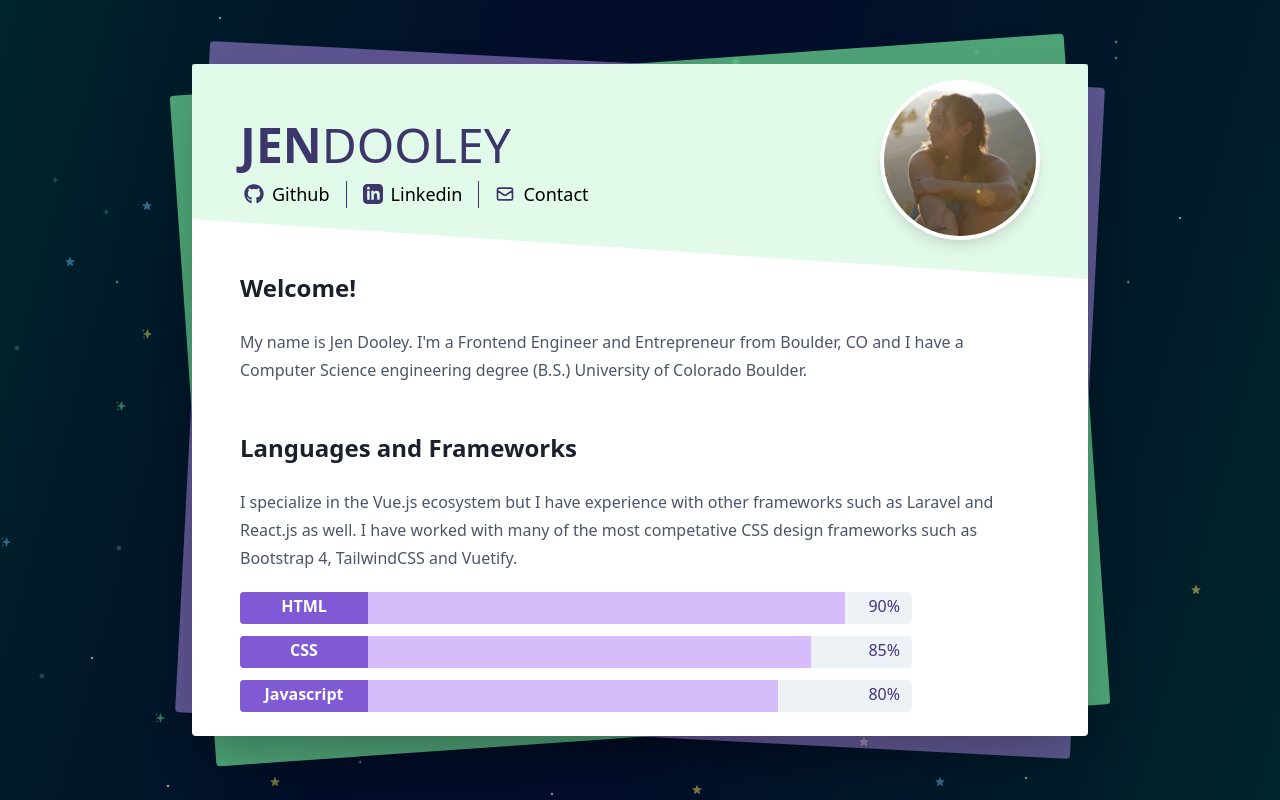
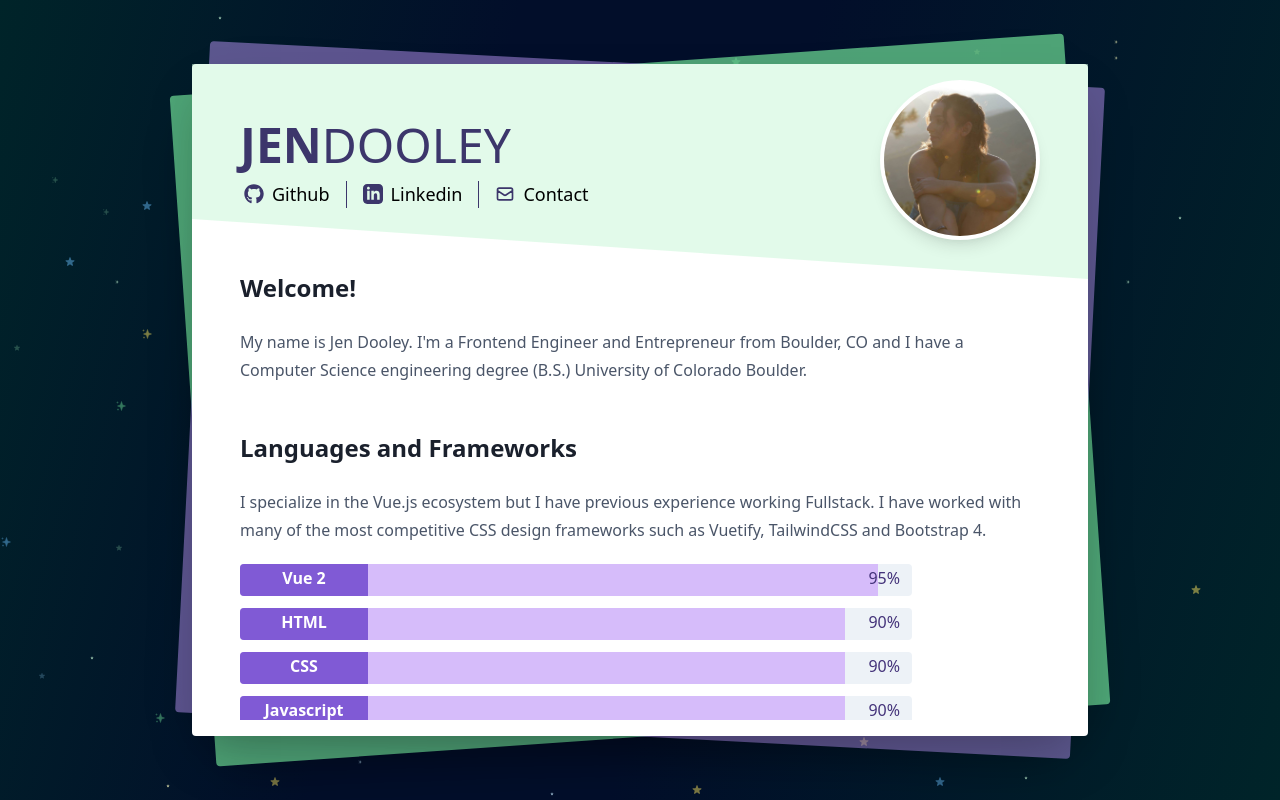
Before and after one commit to jen-dooley/personal-website, a Nuxt app: page / in a window 1280 px wide. Built offline with nearby package versions, Linux system fonts and the light colour scheme.

Commit message:
Added Powerspike and did a general update.

```diff
--- a/components/Header.vue
+++ b/components/Header.vue
@@ -23,7 +23,7 @@
               href="https://github.com/stattikrose"
               target="_blank"
               rel="noopener"
-              class="inline-flex items-center px-1 space-x-2 border-green-700 rounded focus:outline-none focus:shadow-outline-green focus:bg-green-200 hover:shadow-outline-green hover:bg-green-200"
+              class="inline-flex items-center px-1 space-x-2 border-green-700 rounded focus:outline-none focus:bg-green-200 hover:bg-green-200"
             >
               <svg
                 xmlns="http://www.w3.org/2000/svg"
@@ -43,7 +43,7 @@
               href="https://www.linkedin.com/in/jenniferdooley27/"
               target="_blank"
               rel="noopener"
-              class="inline-flex items-center px-1 space-x-2 border-green-700 rounded focus:outline-none focus:shadow-outline-green focus:bg-green-200 hover:shadow-outline-green hover:bg-green-200"
+              class="inline-flex items-center px-1 space-x-2 border-green-700 rounded focus:outline-none focus:bg-green-200 hover:bg-green-200"
             >
               <svg
                 xmlns="http://www.w3.org/2000/svg"
@@ -60,8 +60,8 @@
           </div>
           <div class="inline-flex px-3">
             <a
-              href="mailto:jen.dooley@hey.com"
-              class="inline-flex items-center px-1 space-x-2 border-green-700 rounded focus:outline-none focus:shadow-outline-green focus:bg-green-200 hover:shadow-outline-green hover:bg-green-200"
+              href="mailto:jenn.dooley.27@gmail.com"
+              class="inline-flex items-center px-1 space-x-2 border-green-700 rounded focus:outline-none focus:bg-green-200 hover:bg-green-200"
             >
               <svg
                 xmlns="http://www.w3.org/2000/svg"
@@ -90,10 +90,3 @@
     </div>
   </div>
 </template>
-
-<style scoped>
-.shadow-outline-green:focus,
-.shadow-outline-green:hover {
-  box-shadow: 0 0 0 3px rgba(248, 180, 217, 0.45);
-}
-</style>
--- a/components/Skill.vue
+++ b/components/Skill.vue
@@ -3,18 +3,16 @@
     class="relative overflow-hidden h-8 flex bg-gray-200 mb-3 text-white rounded"
   >
     <div
-      class="absolute px-1 h-8 w-32 text-center font-semibold"
-      :class="`bg-purple-600`"
+      class="absolute px-1 h-8 w-32 text-center font-semibold bg-purple-600"
     >
       {{ skill.title }}
     </div>
     <div
-      :class="`bg-purple-300`"
+      class="bg-purple-300"
       :style="{ width: `${skill.proficiency}%` }"
     ></div>
     <div
-      class="hidden md:block absolute right-0 pr-3 h-8 font-light"
-      :class="`text-purple-900`"
+      class="hidden md:block absolute right-0 pr-3 h-8 font-medium text-purple-900"
     >
       {{ skill.proficiency }}%
     </div>
--- a/pages/index.vue
+++ b/pages/index.vue
@@ -30,10 +30,10 @@
               <h2>Languages and Frameworks</h2>
               <p>
                 I specialize in the Vue.js ecosystem but I have
-                experience with other frameworks such as Laravel and
-                React.js as well. I have worked with many of the most
-                competative CSS design frameworks such as Bootstrap 4,
-                TailwindCSS and Vuetify.
+                previous experience working Fullstack. I have worked
+                with many of the most competitive CSS design
+                frameworks such as Vuetify, TailwindCSS and Bootstrap
+                4.
               </p>
               <skill
                 v-for="skill in skillz"
@@ -43,8 +43,8 @@
               ></skill>
               <p>
                 I am always working towards improving my skills and
-                learning new things; I recently learned React and
-                TailwindCSS.
+                learning new things; I recently learned TailwindCSS,
+                Typescript and D3.
               </p>
               <h2>Portfolio</h2>
               <p>
@@ -61,6 +61,18 @@
                 and non-profits. Since then we have worked with
                 companies to create marketing websites, analytic
                 dashboards, and full CRMs.
+              </p>
+              <p>
+                Below you can find a few of the projects we have
+                worked on over the years as well as a project I had
+                the opportunity to work on while working with
+                <a
+                  href="https://powerspike.tv/"
+                  target="_blank"
+                  rel="noopener"
+                  class="text-lg font-semibold focus:outline-none focus:bg-green-200 hover:bg-green-200 rounded p-1"
+                  >Powerspike Inc</a
+                >.
               </p>
             </div>
             <div class="max-w-none">
@@ -105,38 +117,33 @@ export default {
     return {
       skillz: [
         {
+          title: 'Vue 2',
+          proficiency: 95,
+          color: 'purple',
+        },
+        {
           title: 'HTML',
           proficiency: 90,
           color: 'purple',
         },
         {
           title: 'CSS',
-          proficiency: 85,
+          proficiency: 90,
           color: 'purple',
         },
         {
           title: 'Javascript',
-          proficiency: 80,
-          color: 'purple',
-        },
-        {
-          title: 'Vue',
           proficiency: 90,
           color: 'purple',
         },
         {
-          title: 'React',
+          title: 'Typescript',
           proficiency: 75,
           color: 'purple',
         },
         {
-          title: 'Laravel',
-          proficiency: 70,
-          color: 'purple',
-        },
-        {
           title: 'UI Design',
-          proficiency: 55,
+          proficiency: 65,
           color: 'purple',
         },
       ],
@@ -162,10 +169,19 @@ export default {
         {
           title: 'TrainingBeta Programs',
           description:
-            'A web application for a rock climbing couching company. The applications is used for their clients to view and track their progress on programs. Built using Vue.js & Laravel',
+            'A web application for a rock climbing couching company. The applications is used for their clients to view and track their progress on programs. Built using Vue.js & Laravel.',
           link: 'https://programs.trainingbeta.com',
           imageUrl: 'training-beta.png',
           imageAlt: 'TrainingBeta Application',
+        },
+        {
+          title: 'Powerspike Application',
+          description:
+            'A Client facing application for Brands to create and manage campaigns and for Influencers to complete sponsorship tasks. Application updated and expanded while I worked at Powerspike Inc. Built using Vue.js and Typescript.',
+          link: 'https://app.powerspike.tv/',
+          imageUrl: 'powerspike.png',
+          imageAlt: 'Powerspike Inc Application',
+          color: 'purple',
         },
       ],
     };
```
Also changed, not shown: static/powerspike.png (added).
